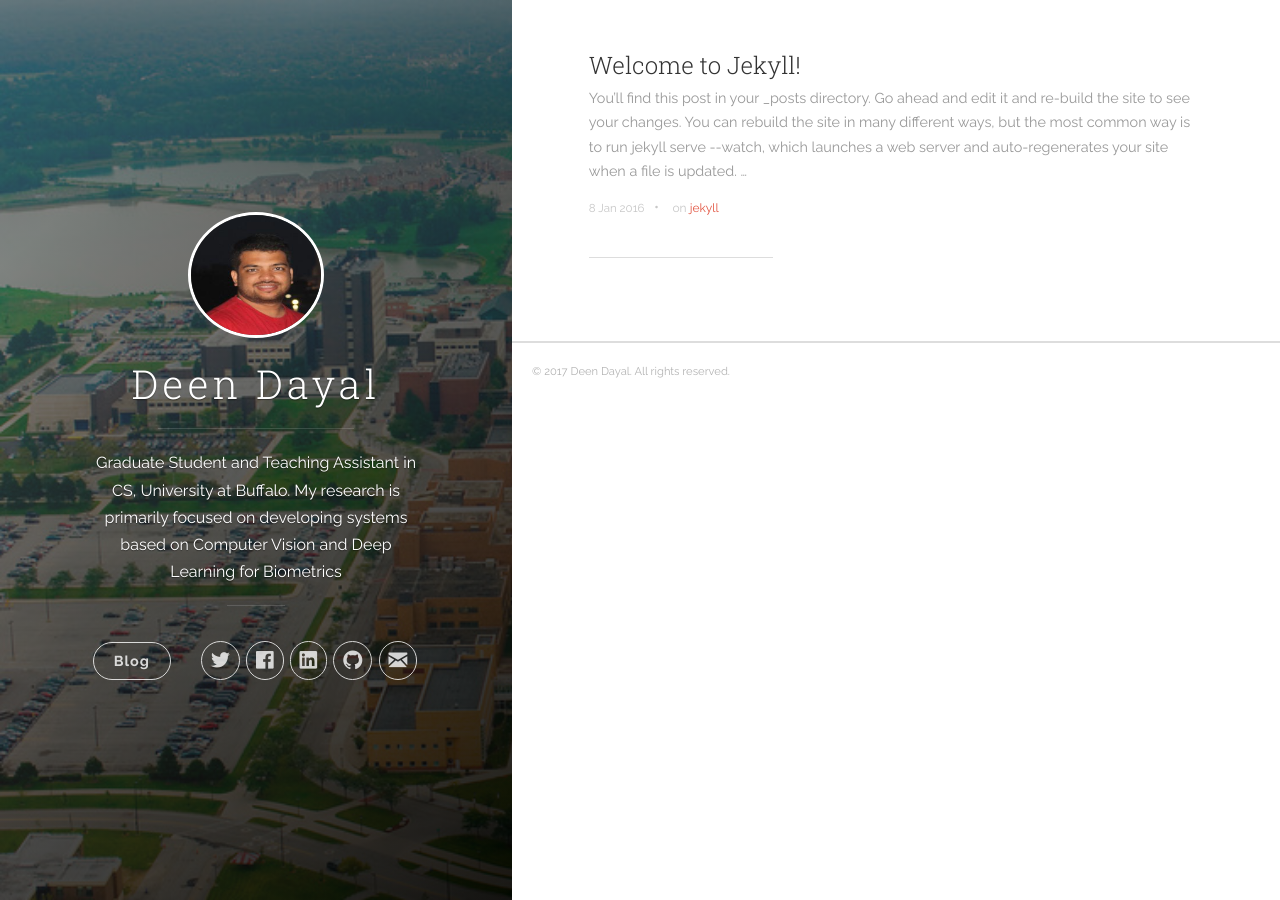
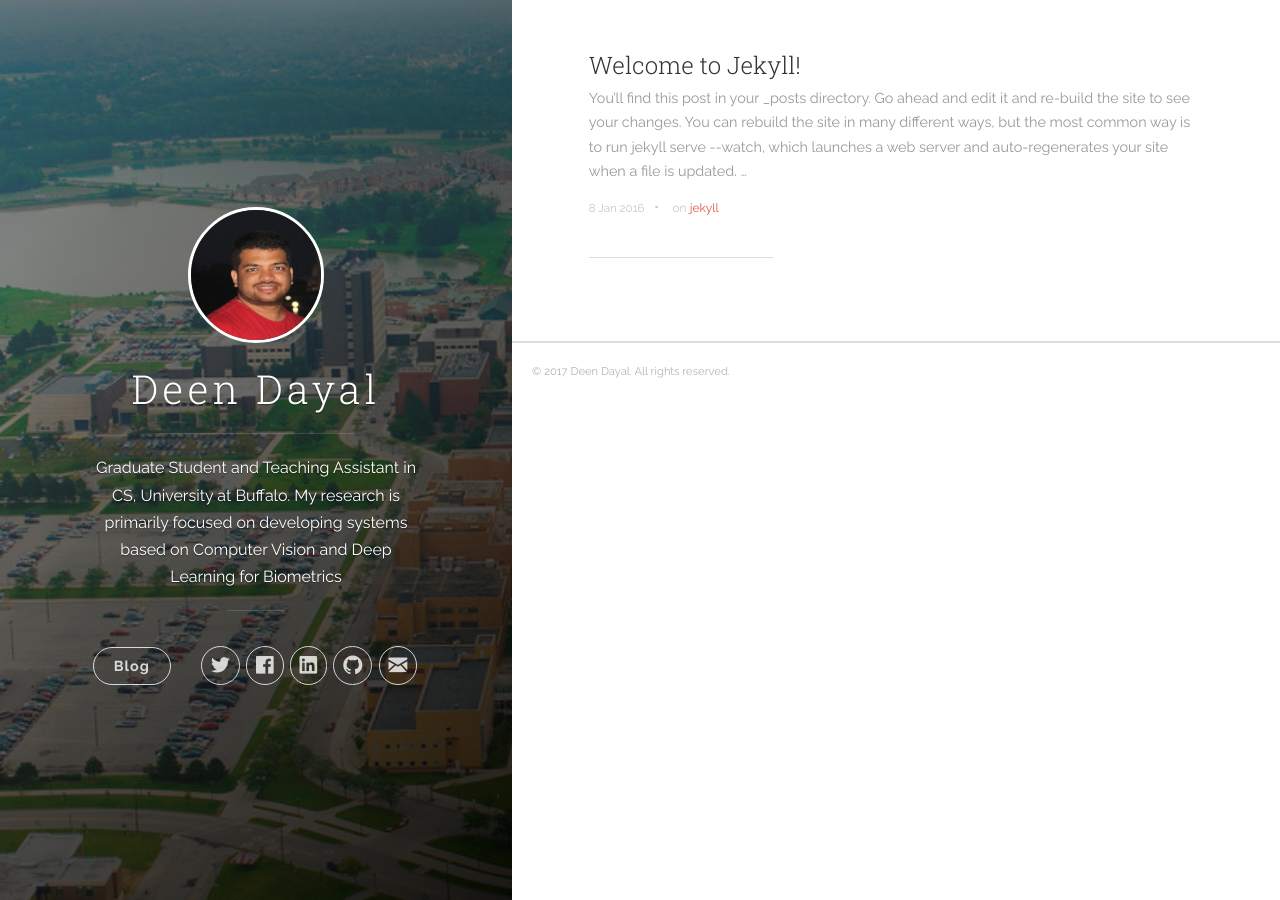
Before and after one commit to ArtificialEdge/artificialEdge.github.io, a Jekyll site: the page built from index.html, in a window 1280 px wide. Built offline with Jekyll 4.4.1, drawn with Linux system fonts in a browser that asks for light colours; nearby versions of some CDN libraries; the list of posts is cut into pages by our own code.

Commit message:
Update main.scss

```diff
--- a/css/main.scss
+++ b/css/main.scss
@@ -53,7 +53,7 @@ pre.highlight code,
   margin-bottom: 1.2em;
   position: relative;
   width: 130px;
-  height: 120px;
+  height: 130px;
   border: 3px solid #fff;
   border-radius:100%;
 }
```
